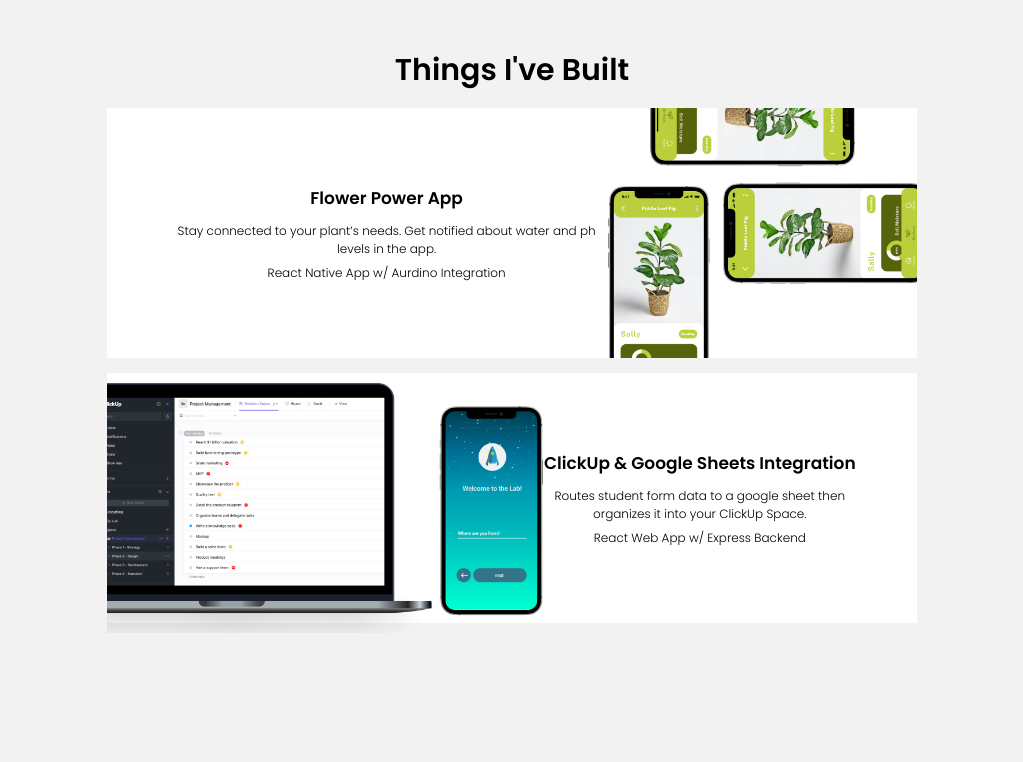
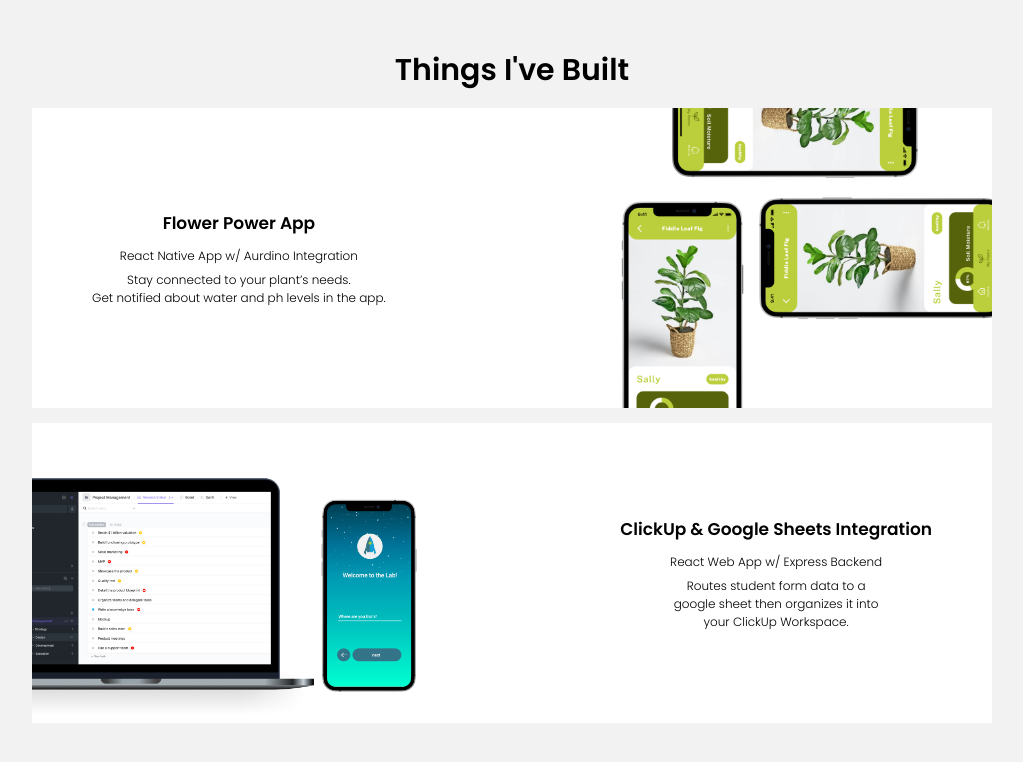
Before and after one commit to rainiercodes/personal-site, a React (Create React App) app: page / in a window 1280 px wide. Shown: the part 2271-3033 px from the top of the page, without its empty margins (128-1151 px from the left). Before the commit the page ends 2944 px from the top, so only its background shows below. Built offline with nearby package versions, Linux system fonts and the light colour scheme.

Commit message:
updated some text

```diff
--- a/src/Components/ThingsIveBuilt.js
+++ b/src/Components/ThingsIveBuilt.js
@@ -11,8 +11,9 @@
             <div className="build-card left-padding">
                 <div className="build-text">
                     <div className="t-30-bold app-title">Flower Power App</div>
-                    <div className="t-14">Stay connected to your plant’s needs. Get notified about water and ph levels in the app.</div>
                     <div className="t-14">React Native App w/ Aurdino Integration</div>
+
+                    <div className="t-14">Stay connected to your plant’s needs. <br/>Get notified about water and ph levels in the app.</div>
                 </div>
                 <img src={FlowerPower} alt="" className="build-img" />
             </div>
@@ -21,8 +22,9 @@
                 <div className="build-text">
                     <div className="t-30-bold app-title">ClickUp & Google Sheets
 Integration</div>
-                    <div className="t-14">Routes student form data to a google sheet then organizes it into your ClickUp Space.</div>
                     <div className="t-14">React Web App  w/ Express Backend</div>
+
+                    <div className="t-14">Routes student form data to a<br/>google  sheet then organizes it into <br/> your ClickUp Workspace.</div>
                 </div>
             </div>
         </div>
--- a/src/Components/thingsivebuilt.css
+++ b/src/Components/thingsivebuilt.css
@@ -21,9 +21,9 @@
     justify-content: space-between;
     align-items: center;
     background-color: white;
-    width: 65%;
-    height: 250px;
-    max-width: 750px;
+    width: 85%;
+    height: 300px;
+    max-width: 900px;
 
 }
 
```
Also changed, not shown: src/assets/labintake.png.
